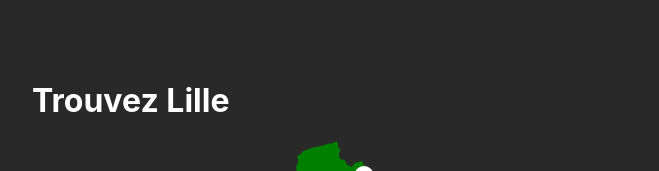
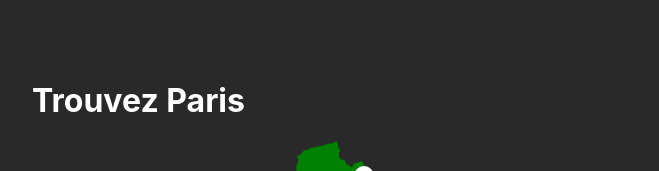
Before and after one commit to dumast/Carte-Metropoles-France, a React (Create React App) app: page / in a window 1280 px wide. Shown: the top 171 px of the page, without its empty margins (308-967 px from the left). Built offline with nearby package versions, Linux system fonts and the light colour scheme.

Commit message:
fixed deploy bug?

```diff
--- a/src/App.js
+++ b/src/App.js
@@ -55,10 +55,10 @@ function App() {
   }
 
   useEffect(() => {
-    const number = Math.floor(Math.random() * metropoles.length);
-    setSearchingFor(metropoles[number]);
+    randomize();
     setLoading(false);
-  }, [metropoles]);
+    // eslint-disable-line react-hooks/exhaustive-deps
+  }, []);
 
   return (
     !loading && (
```
